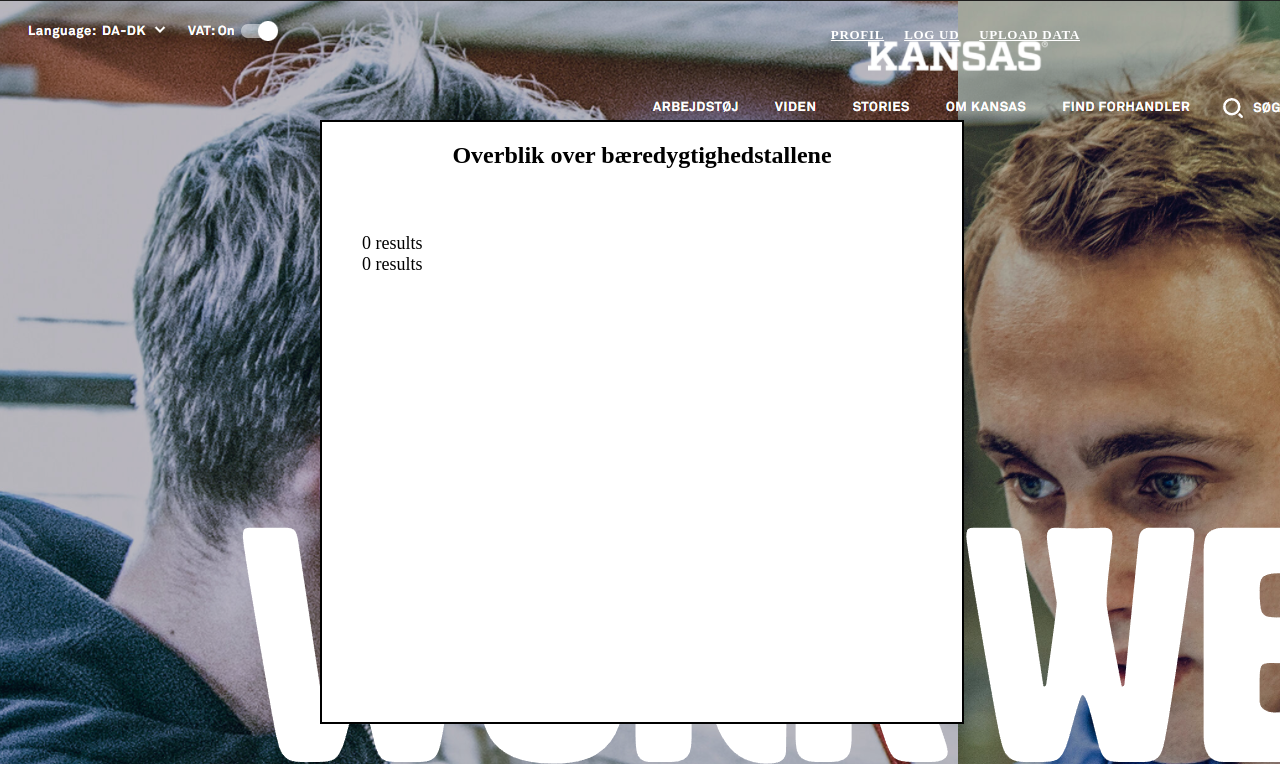
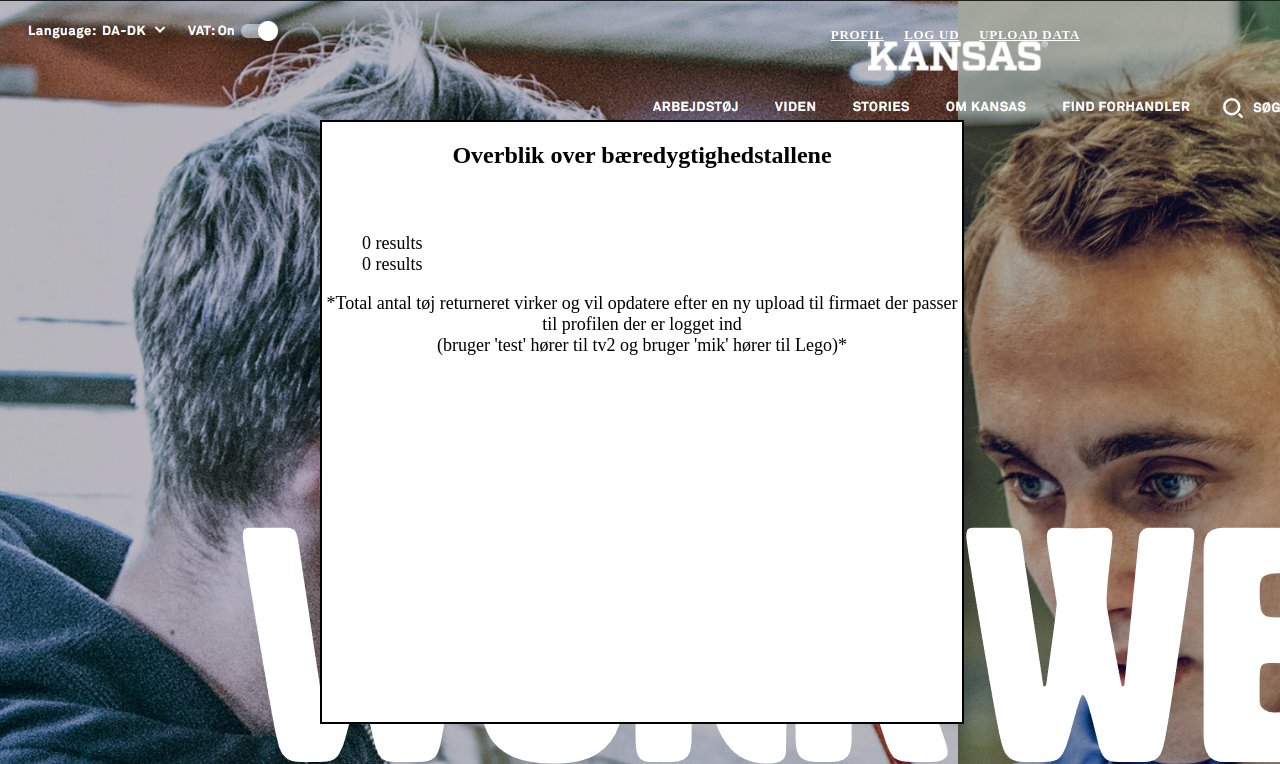
Before and after one commit to MikM95/Kansas, a PHP site: page /profile.php in a window 1280 px wide. Shown: the top 764 px of the page. Run offline with PHP 8.4, Linux system fonts and the light colour scheme; the visitor is signed in with stand-in values (Sample User, id 1); data that the repository does not hold is empty.

Commit message:
notice for test created

```diff
--- a/css/profile.css
+++ b/css/profile.css
@@ -18,3 +18,9 @@
 margin-top: 10%;
 
 }
+
+
+.msg {
+  font-size: large;
+
+}
--- a/login.php
+++ b/login.php
@@ -13,6 +13,9 @@
         <br>
         <button type="submit" name="submit">Log ind</button>
       </form>
+      <div class="msg">
+      <?php echo nl2br("\nFor testning er der oprettet 2 brugere med \nUsername: test \nPassword: test \nOg \n Username:mik \n Password:da\n \n Der kan oprettes nye brugere, men grundet problemer med at opdatere total_saved så vil 'profil' være tomme på nye kontoer"); ?>
+      </div>
     </div>
     <?php
       if (isset($_GET["error"])) {
--- a/profile.php
+++ b/profile.php
@@ -17,6 +17,9 @@
       ?>
       </li>
     </ul>
+    <div class="msg">
+      <?php echo nl2br("*Total antal tøj returneret virker og vil opdatere efter en ny upload til firmaet der passer til profilen der er logget ind \n(bruger 'test' hører til tv2 og bruger 'mik' hører til Lego)*") ?>
+    </div>
 </div>
 
 
```
